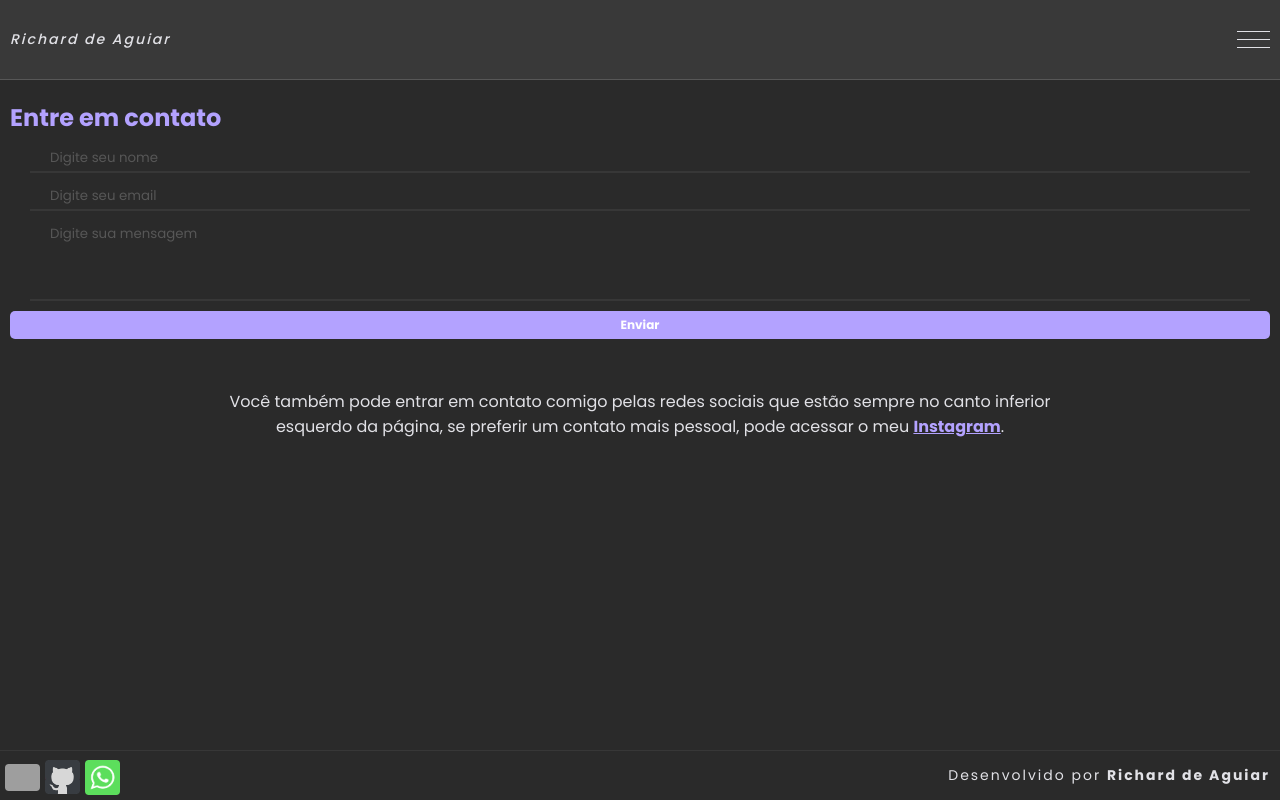
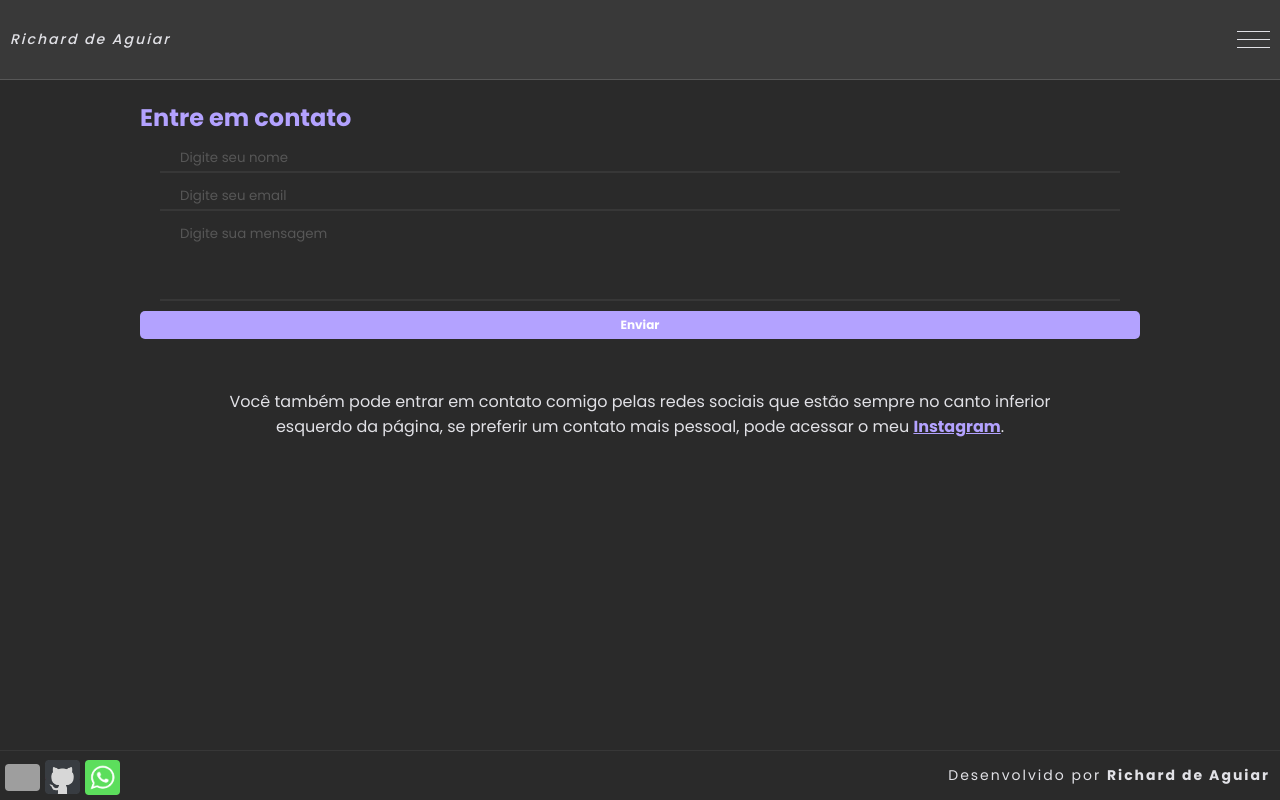
Before and after one commit to aguiarichard/portfolioReact, a React (Vite) app: page /contatos in a window 1280 px wide. Built offline with nearby package versions, Linux system fonts and the light colour scheme; grey boxes are pictures that could not be loaded.

Commit message:
mudando espaçamentos do contato

```diff
--- a/src/styles/contatos.css
+++ b/src/styles/contatos.css
@@ -112,7 +112,11 @@
     .text-contato {
         font-size: 16px;
         text-align: center;
-        margin: 0 200px;
+        margin: 0 50px;
         margin-bottom: 50px;
     }
+
+    .container-contato {
+        margin: 20px 130px 0;
+    }
 }
```
